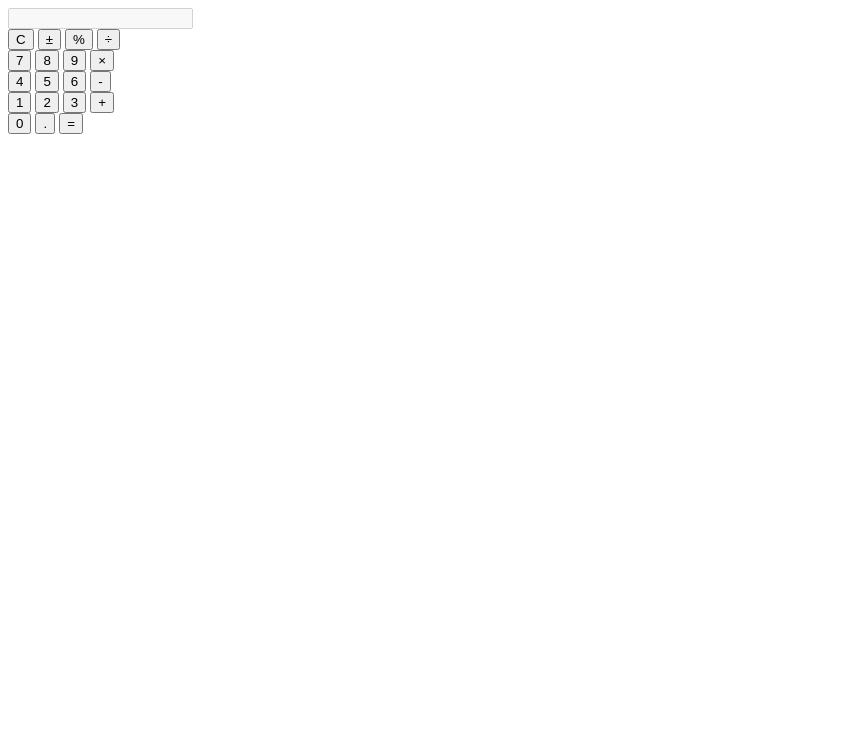
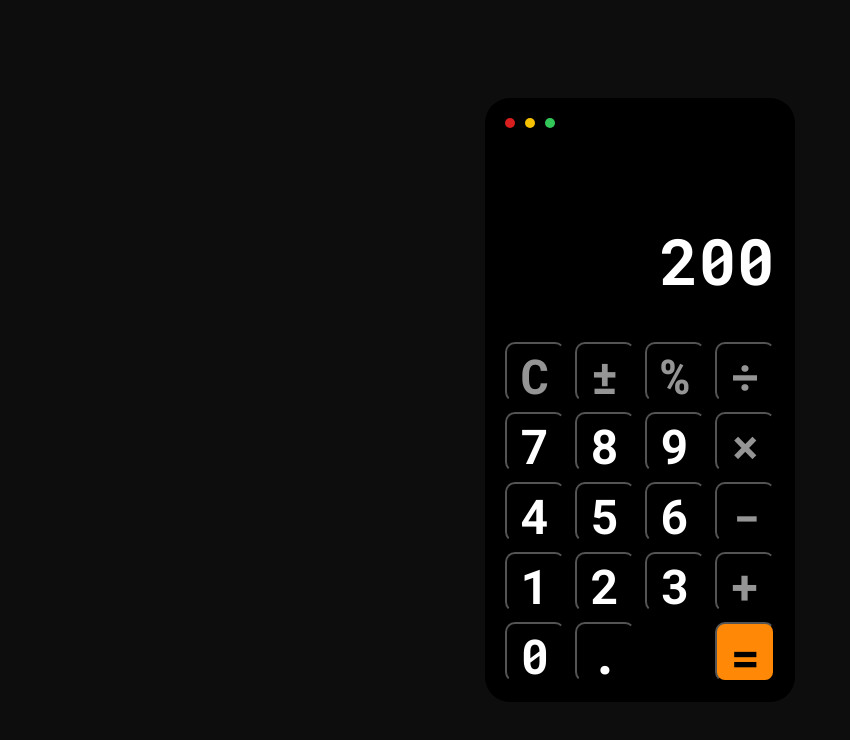
Before and after one commit to willy4nn/Calculadora-Willy4nn, a plain HTML site: page index.html in a window 1280 px wide. Shown: the whole page, without its empty margins (0-850 px from the left). Drawn offline with Linux system fonts and the light colour scheme.

Commit message:
CSS adicionado

```diff
--- a/css/style.css
+++ b/css/style.css
@@ -0,0 +1,115 @@
+@import url('https://fonts.googleapis.com/css2?family=Roboto+Mono:wght@700&display=swap');
+
+* {
+  box-sizing: border-box;
+  margin: 0;
+  padding: 0;
+}
+
+body {
+  width: 100%;
+  height: 100vh;
+  display: flex;
+  justify-content: center;
+  align-items: center;
+  background: #0D0D0D;
+}
+
+.calculator {
+  content: '';
+  width: 310px;
+  padding: 20px;
+  border-radius: 25px;
+  background: #000000;
+  position: relative;
+  content: '';
+}
+
+.decoration {
+  display: flex;
+  gap: 10px;
+}
+
+.decoration div {
+  width: 10px;
+  height: 10px;
+  border-radius: 50%;
+  cursor: pointer;
+}
+
+.decoration div:nth-child(1) {
+  background: #D81E1F;
+}
+
+.decoration div:nth-child(2) {
+  background: #F5C100;
+}
+
+.decoration div:nth-child(3) {
+  background: #33C759;
+}
+
+.result {
+  width: 100%;
+  border: none;
+  background: transparent;
+  margin: 90px 0px 40px;
+  font-family: 'Roboto Mono', monospace;
+  font-weight: bold;
+  font-size: 64px;
+  color: #FFFFFF;
+  text-align: right;
+}
+
+.buttons {
+  display: flex;
+  flex-direction: column;
+  gap: 10px;
+}
+
+.buttons-row {
+  display: flex;
+  justify-content: space-between;
+}
+
+.buttons-row button {
+  width: 60px;
+  height: 60px;
+  border-radius: 10px;
+  background: transparent;
+  display: flex;
+  justify-content: center;
+  font-family: 'Roboto Mono', monospace;
+  font-weight: bold;
+  font-size: 48px;
+  color: #FFFFFF;
+  cursor: pointer;
+}
+
+.buttons-row button:hover {
+  background: #0D0D0D;
+}
+
+.buttons-row button:active {
+  background: #222222;
+}
+
+.buttons-row button.operation {
+  color: #959595;
+}
+
+.buttons-row button.equal {
+  background: #FF8906;
+  color: #000000;
+  order: 1;
+}
+
+.buttons-row button.equal:active {
+  background: #dd7600;
+}
+
+.buttons-row:last-child::after {
+  content: '';
+  width: 60px;
+  height: 60px;
+}
--- a/index.html
+++ b/index.html
@@ -4,11 +4,17 @@
   <meta charset="UTF-8">
   <meta http-equiv="X-UA-Compatible" content="IE=edge">
   <meta name="viewport" content="width=device-width, initial-scale=1.0">
+  <link rel="stylesheet" href="./css/style.css">
   <title>Calculadora</title>
 </head>
 <body>
   <div class="calculator">
-    <input class="result" type="text" disabled>
+    <div class="decoration">
+      <div></div>
+      <div></div>
+      <div></div>
+    </div>
+    <input class="result" type="text" value="200" disabled>
     <div class="buttons">
       <div class="buttons-row">
         <button class="operation">C</button>
@@ -37,7 +43,7 @@
       <div class="buttons-row">
         <button>0</button>
         <button>.</button>
-        <button class="operation">=</button>
+        <button class="equal">=</button>
       </div>
     </div>
   </div>
```
